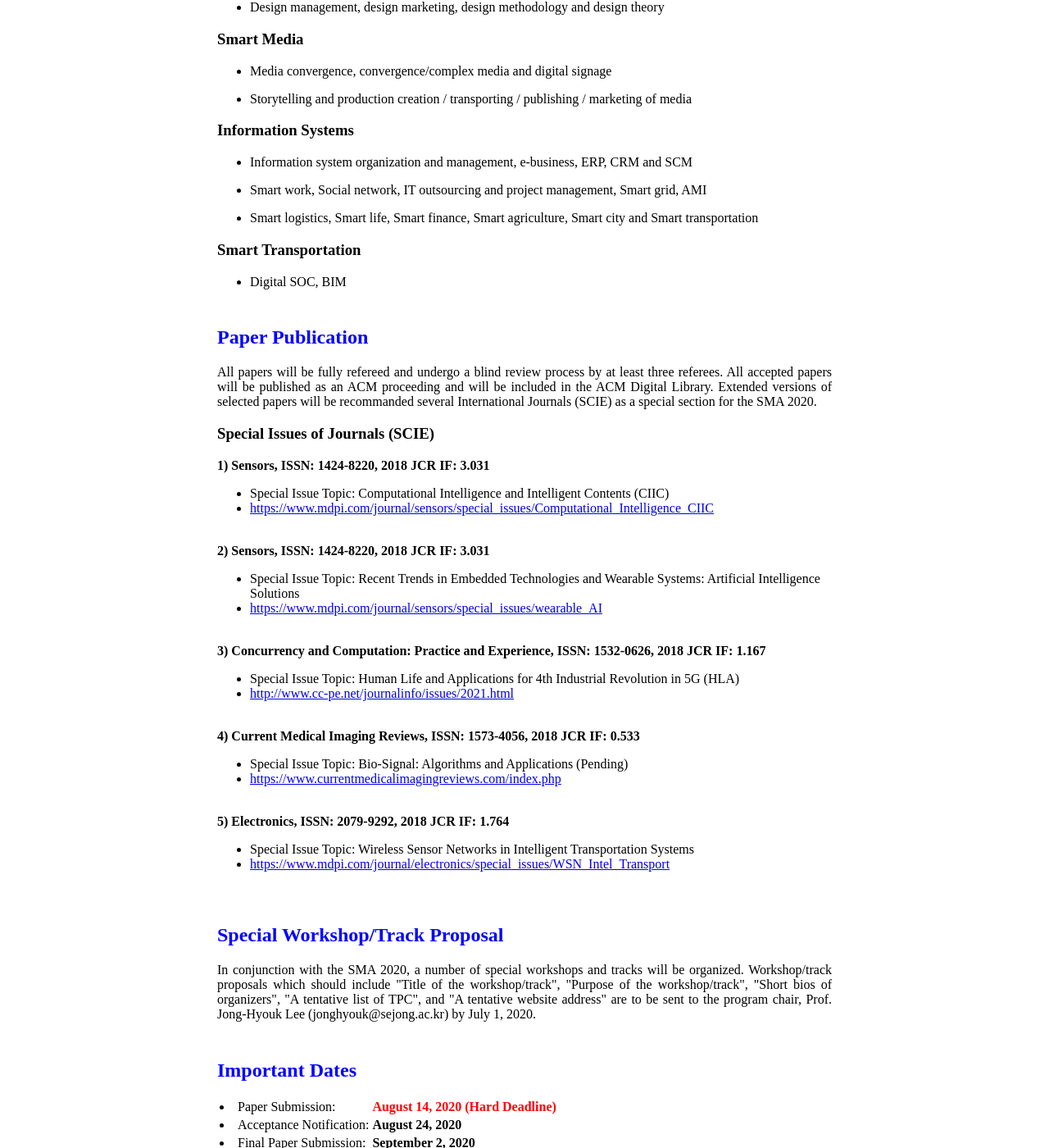
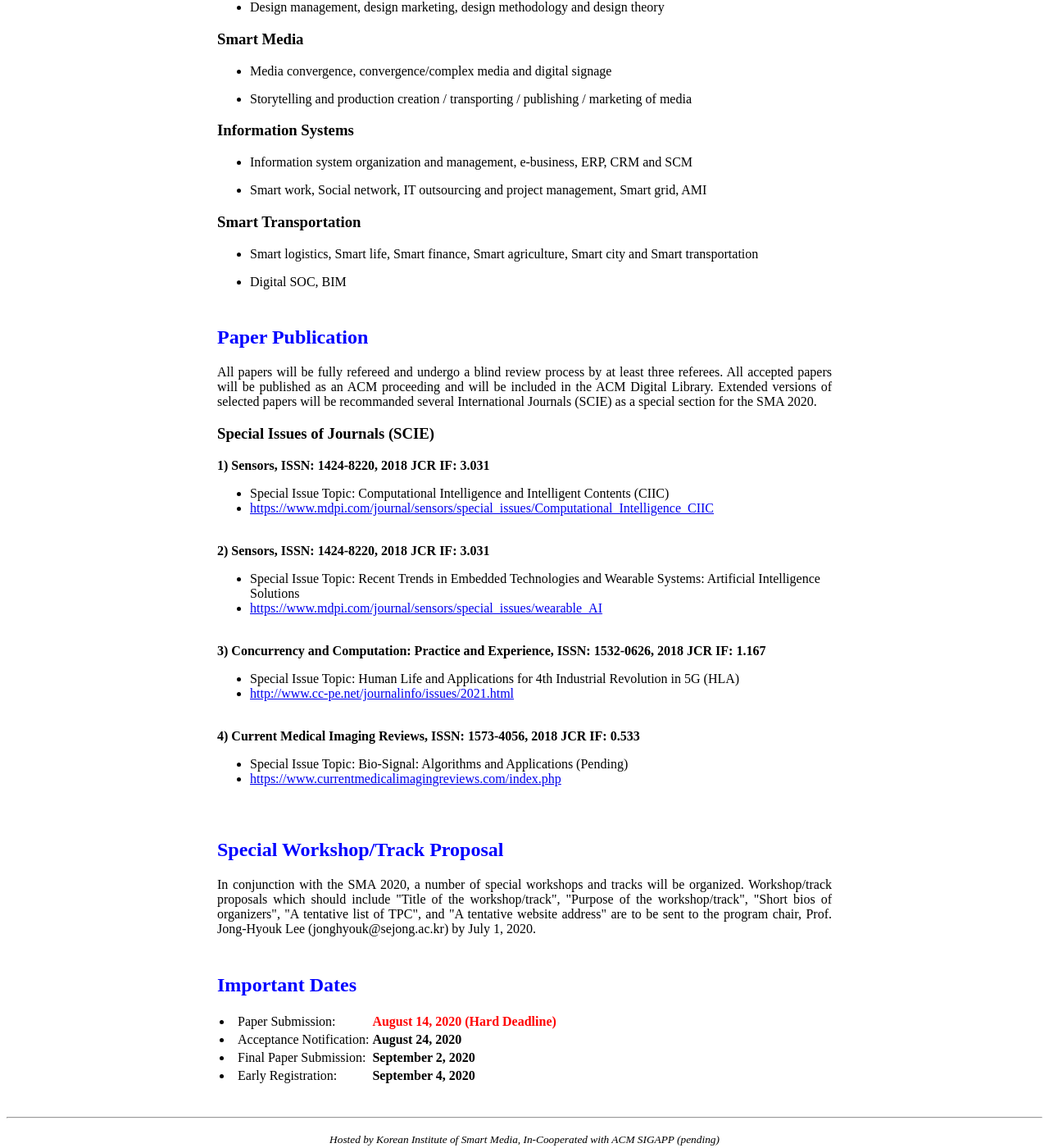
Before and after one commit to icea-conf/sma-2020.github.io, a Jekyll site: the page built from papers/index.html, in a window 1280 px wide and 1400 px high, scrolled down 615 px. Shown: the whole window at 82% size. Built offline with Jekyll 4.4.1, drawn with Linux system fonts in a browser that asks for light colours.

Commit message:
Update index.html

```diff
--- a/papers/index.html
+++ b/papers/index.html
@@ -33,10 +33,10 @@
                               <ul>
                                     <li><p>Information system organization and management, e-business, ERP, CRM and SCM</p></li>
                                     <li><p>Smart work, Social network, IT outsourcing and project management, Smart grid, AMI</p></li>
-                                    <li><p>Smart logistics, Smart life, Smart finance, Smart agriculture, Smart city and Smart transportation</p></li>
                               </ul>
                         <h3>Smart Transportation</h3>
                               <ul>
+                                    <li><p>Smart logistics, Smart life, Smart finance, Smart agriculture, Smart city and Smart transportation</p></li>
                                     <li><p>Digital SOC, BIM</p></li>
                               </ul>
             </div>
@@ -68,12 +68,6 @@
                               <ul>
                                     <li><a>Special Issue Topic: Bio-Signal: Algorithms and Applications (Pending)</a></li>
                                     <li><a style="text-align: justify" href='https://www.currentmedicalimagingreviews.com/index.php'>https://www.currentmedicalimagingreviews.com/index.php</a></li><br>
-                              </ul>
-
-                        <b>5) Electronics, ISSN: 2079-9292, 2018 JCR IF: 1.764</b>
-                              <ul>
-                                    <li><a>Special Issue Topic: Wireless Sensor Networks in Intelligent Transportation Systems</a></li>
-                                    <li><a style="text-align: justify" href='https://www.mdpi.com/journal/electronics/special_issues/WSN_Intel_Transport'>https://www.mdpi.com/journal/electronics/special_issues/WSN_Intel_Transport</a></li><br>
                               </ul>
             </div>
 
```
